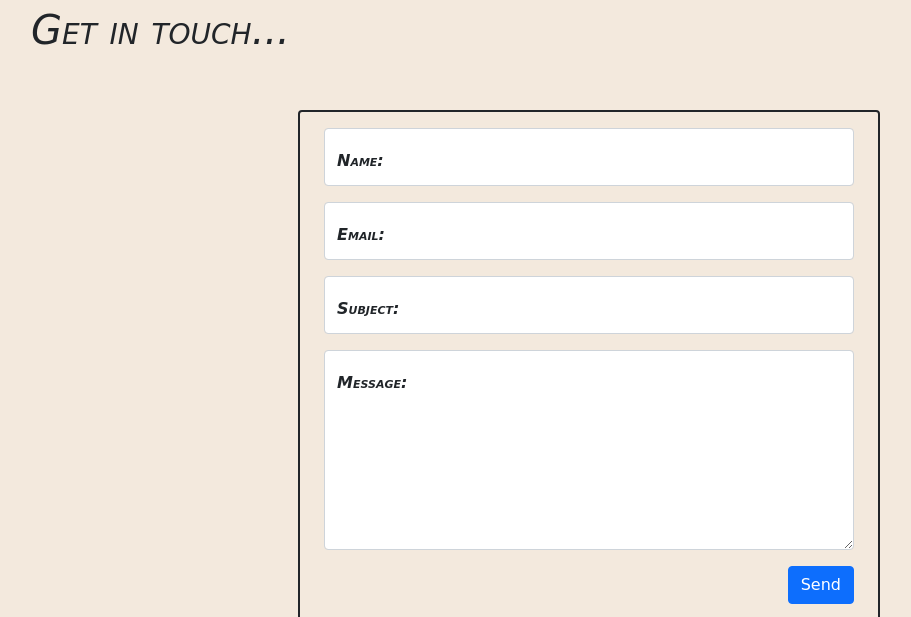
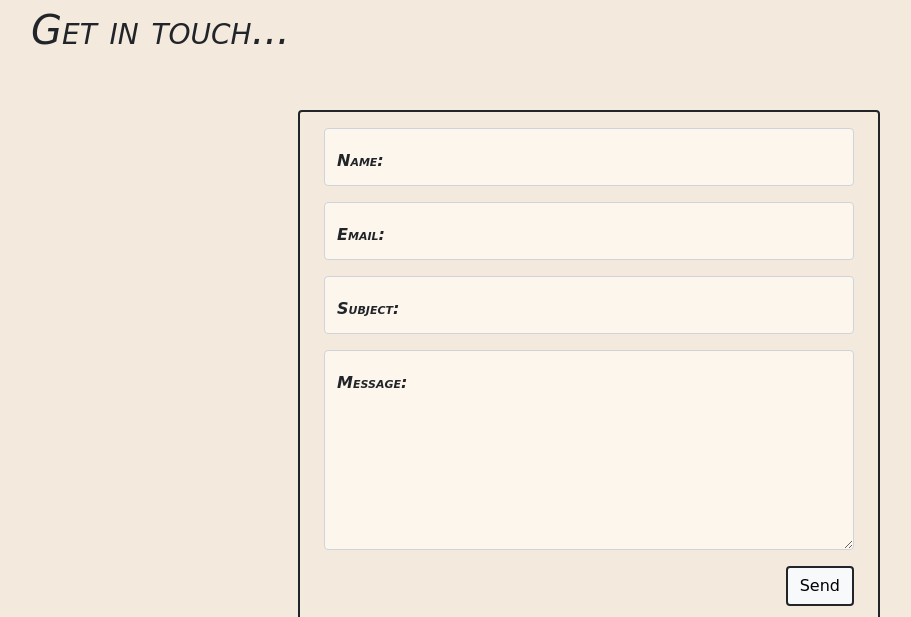
Before and after one commit to Ps-Orbesen/pwp-patiphan-orbesen, a plain HTML site: page public_html/index.html in a window 1280 px wide. Shown: the part 1468-2085 px from the top of the page, without its empty margins (51-962 px from the left). Drawn offline with nearby package versions, Linux system fonts and the light colour scheme.

Commit message:
added background color to banner and color to texts

```diff
--- a/public_html/index.html
+++ b/public_html/index.html
@@ -14,7 +14,7 @@
 </head>
 <body class="webPageColor">
                    <!-- NavBar -->
-<nav class="mt-md-3 border border-dark rounded container navbar navbar-expand-sm navbar-light bg-light">
+<nav class="mt-md-3 border border-dark rounded container navbar navbar-expand-sm navbar-light banner1Color">
     <div class="container-fluid">
         <a>Patiphan.</a>
         <button class="navbar-toggler" type="button" data-bs-toggle="collapse" data-bs-target="#navbarNav" aria-controls="navbarNav" aria-expanded="false" aria-label="Toggle navigation">
@@ -38,7 +38,7 @@
 </nav>
 
                  <!-- Section Who Am I -->
-<div class="bg-light p-5 my-5 banner1Color">
+<div class="p-5 my-5 banner1Color bannerFontColor">
 
     <div class="container">
         <div class="row g-5">
@@ -103,23 +103,23 @@
             <div class="col-md-6 pt-3 container-fluid  border border-dark border-2 rounded">
                 <form>
                     <div class="form-floating mb-3">
-                        <input type="text" class="form-control" placeholder="name">
+                        <input type="text" class="form-control banner1Color" placeholder="name">
                         <label class="form-label">Name: </label>
                     </div>
                     <div class="form-floating mb-3">
-                        <input type="email" class="form-control" placeholder="email">
+                        <input type="email" class="form-control banner1Color" placeholder="email">
                         <label class="form-label">Email: </label>
                     </div>
                     <div class="form-floating mb-3">
-                        <input type="text" class="form-control" placeholder="subject">
+                        <input type="text" class="form-control banner1Color" placeholder="subject">
                         <label class="form-label">Subject: </label>
                     </div>
                     <div class="form-floating mb-3">
-                        <textarea type="text" class="form-control" placeholder="Message Me" style="height: 200px"></textarea>
+                        <textarea type="text" class="form-control banner1Color" placeholder="Message Me" style="height: 200px"></textarea>
                         <label class="form-label">Message: </label>
                     </div>
                     <div class="text-end">
-                        <button type="submit" class="btn btn-primary">Send</button>
+                        <button type="submit" class="btn btn-light border border-dark border-2">Send</button>
                     </div>
                 </form>
                 <div class="col-md-9 container-fluid mt-md-3">
--- a/public_html/style.css
+++ b/public_html/style.css
@@ -9,5 +9,9 @@
 }
 
 .banner1Color {
-    background: #B7CADB;
+    background: #FDF6EC;
 }
+
+.bannerFontColor {
+    color: #15133C;
+}
```
